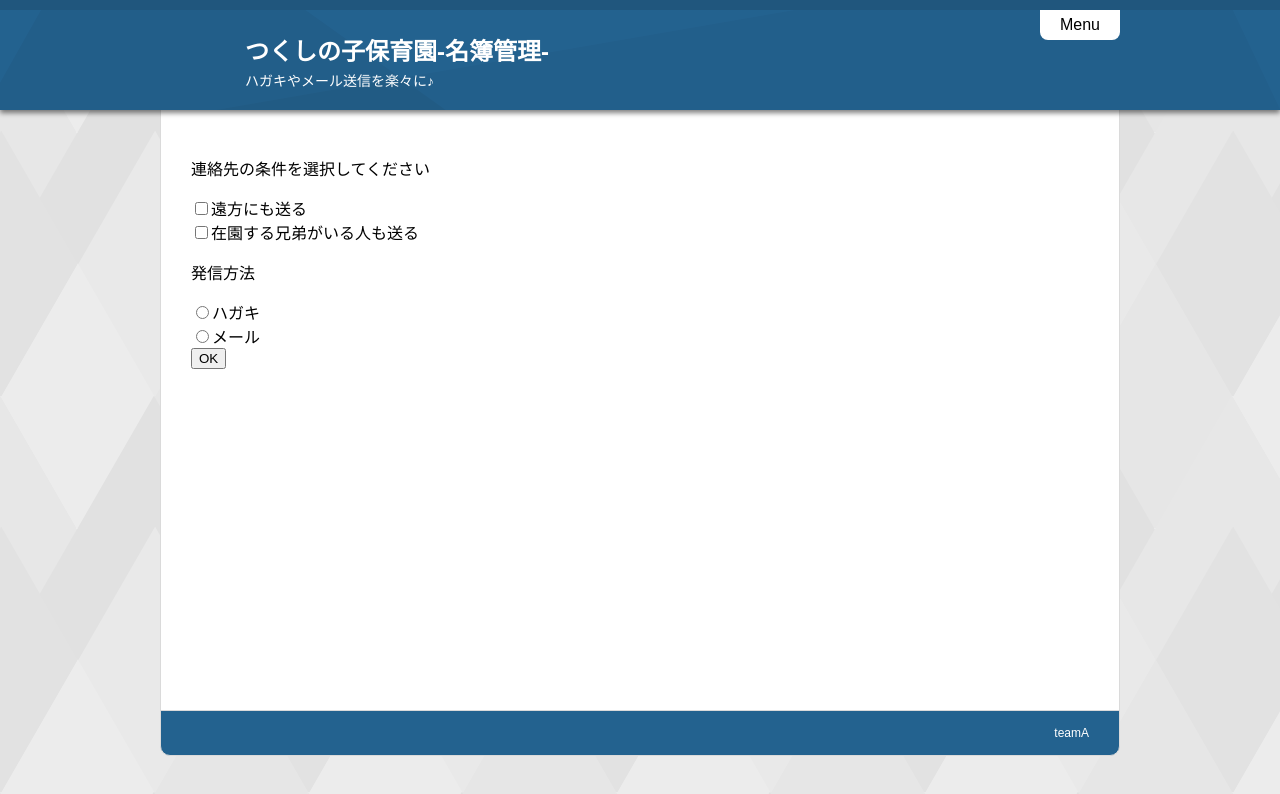
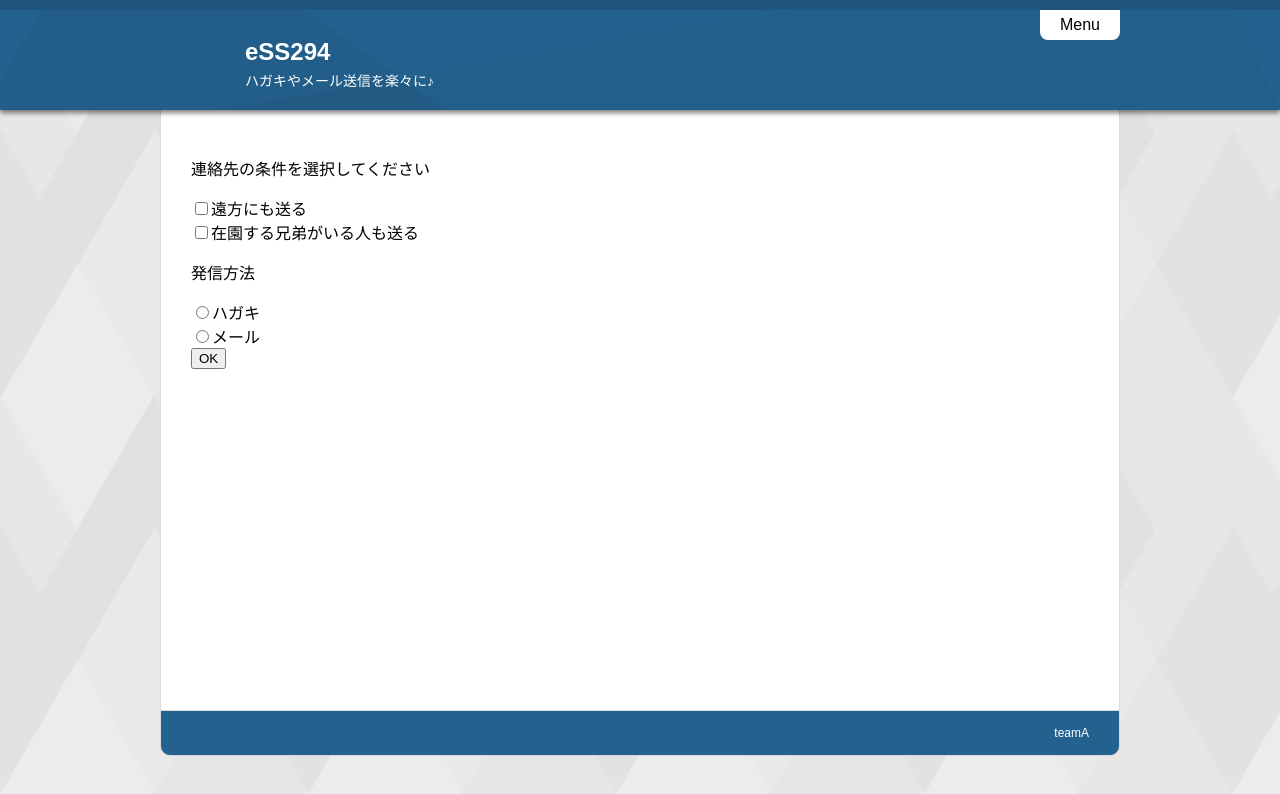
Before and after one commit to enpit2016fun/minipbl_a, a plain HTML site: page view/index.html in a window 1280 px wide. Drawn offline with nearby package versions, Linux system fonts and the light colour scheme.

Commit message:
タイトルのシステム名にした #67

```diff
--- a/view/index.html
+++ b/view/index.html
@@ -45,7 +45,7 @@
 <header>
 <div class="header-contents">
 <div id="box_btn">Menu</div>
-<h1>つくしの子保育園-名簿管理-</h1>
+<h1>eSS294</h1>
 <h2>ハガキやメール送信を楽々に♪</h2>
 </div><!-- /.header-contents -->
 </header>
```
